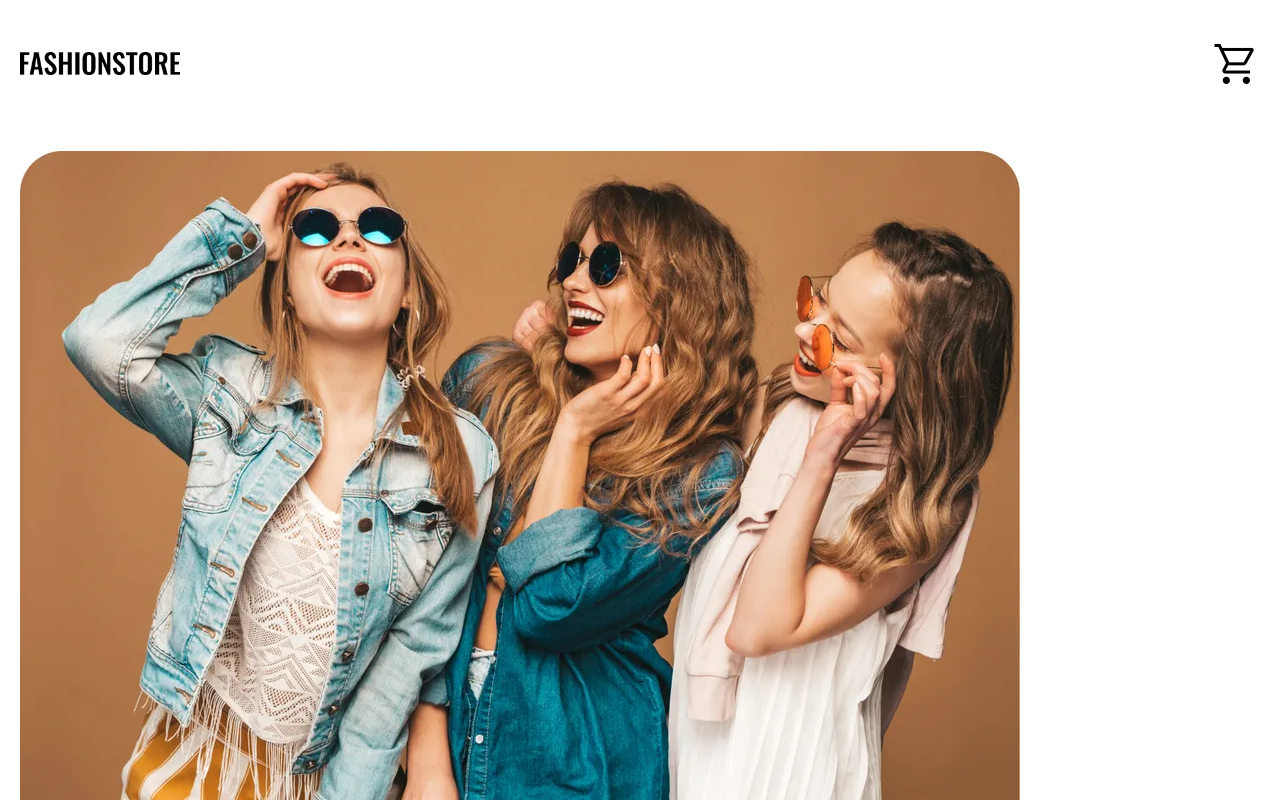
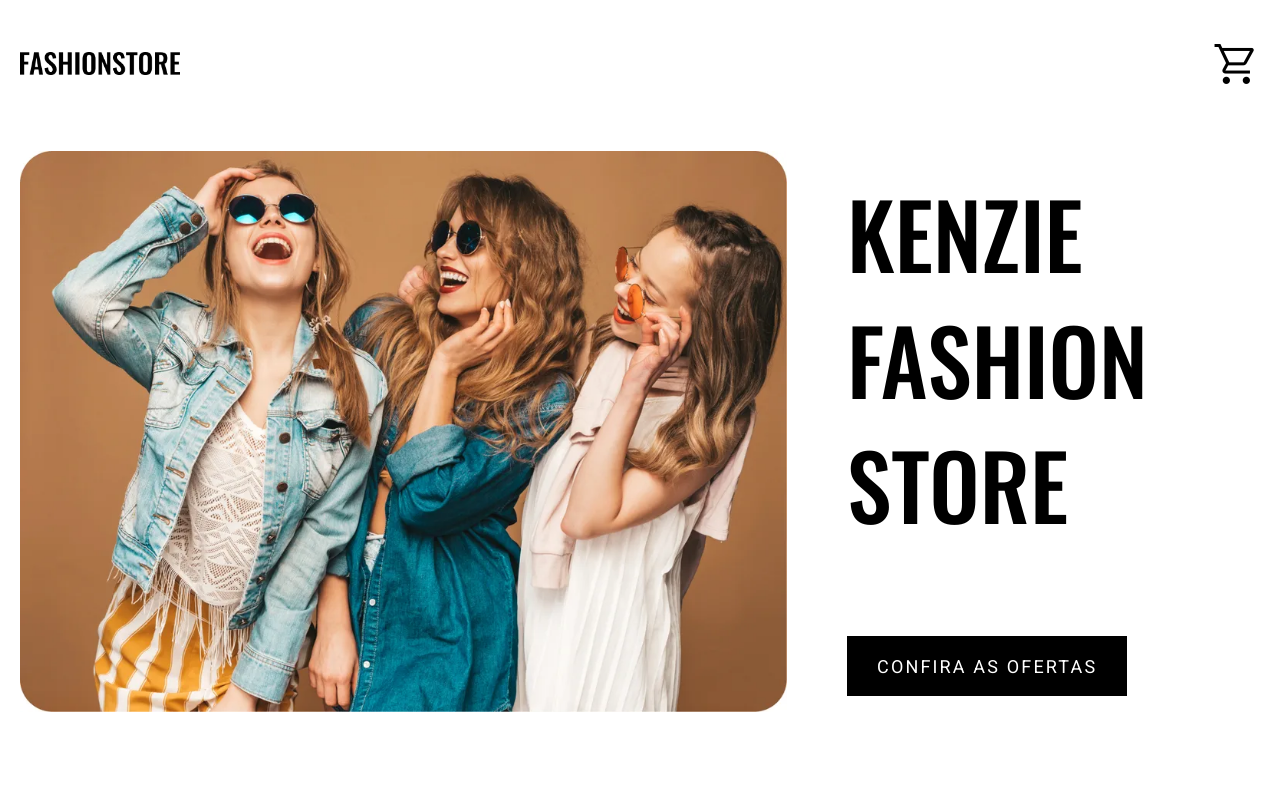
Before and after one commit to Kenzie-Academy-Brasil-Developers/angular-fashion-store, an Angular app in the folder fashion-store/: page / in a window 1280 px wide. Shown: the top 800 px of the page. Built offline with nearby package versions, Linux system fonts and the light colour scheme; no server answers.

Commit message:
component styles hero section

```diff
--- a/fashion-store/src/app/components/sections/hero-section/hero-section.component.html
+++ b/fashion-store/src/app/components/sections/hero-section/hero-section.component.html
@@ -1,16 +1,16 @@
 <section class="background-white">
   <div class="container">
-    <div>
-      <img
-        src="../../../../assets/HeroBanner.webp"
-        alt="Três meninas vestindo roupas da loja Fashion Store"
-      />
-    </div>
-    <div>
-        <h1 class="title one m-bottom3">
-            Kenzie Fashion Store
-        </h1>
+    <div class="flex-box">
+      <div class="left">
+        <img
+          src="../../../../assets/HeroBanner.webp"
+          alt="Três meninas vestindo roupas da loja Fashion Store"
+        />
+      </div>
+      <div class="right">
+        <h1 class="title one m-bottom3">Kenzie Fashion Store</h1>
         <a class="btn solid1 m-top3" href="#produtos">Confira as ofertas</a>
+      </div>
     </div>
   </div>
 </section>
--- a/fashion-store/src/app/components/sections/hero-section/hero-section.component.scss
+++ b/fashion-store/src/app/components/sections/hero-section/hero-section.component.scss
@@ -0,0 +1,36 @@
+.flex-box{
+    display: flex;
+    align-items: center;
+    justify-content: space-between;
+    flex-direction: column;
+    gap: 60px;
+
+    .right{
+        display: flex;
+        flex-direction: column;
+        align-items: center;
+        justify-content: center;
+
+        h1{
+            text-align: center;
+        }
+    }
+
+    @media (min-width: 1000px){
+        flex-direction: row;
+
+        .left{
+            width: 65%;
+        }
+
+        .right{
+            width: 35%;
+
+            align-items: flex-start;
+
+            h1{
+                text-align: left;
+            }
+        }
+    }
+}
```
